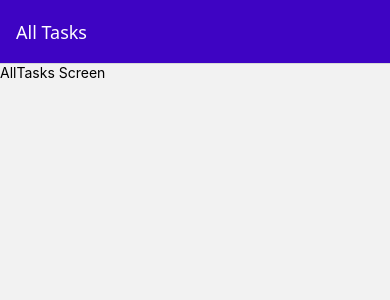
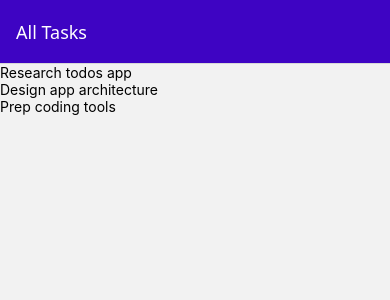
Before and after one commit to zarazi/taskman2, a React Native app: screen /AllTasks in a window 390 px wide. Shown: the top 300 px of the page. Built offline with nearby package versions, Linux system fonts and the light colour scheme.

Commit message:
Outputting dummy tasks list

```diff
--- /dev/null
+++ b/@types/task.d.ts
@@ -0,0 +1,6 @@
+export interface ITask {
+  id: string;
+  title: string;
+  description: string;
+  status: string;
+}
--- a/components/TasksOutput/TasksList.tsx
+++ b/components/TasksOutput/TasksList.tsx
@@ -1,7 +1,23 @@
-import { FlatList } from "react-native";
+import { FlatList, ListRenderItemInfo, Text } from "react-native";
 
-function TasksList() {
-  return <FlatList />;
+import { ITask } from "../../@types/task";
+
+interface TasksListProps {
+  tasks: ITask[];
+}
+
+function renderTaskItem({ item }: ListRenderItemInfo<ITask>) {
+  return <Text>{item.title}</Text>;
+}
+
+function TasksList({ tasks }: TasksListProps) {
+  return (
+    <FlatList
+      data={tasks}
+      renderItem={renderTaskItem}
+      keyExtractor={(item) => item.id}
+    />
+  );
 }
 
 export default TasksList;
--- a/components/TasksOutput/TasksOutput.tsx
+++ b/components/TasksOutput/TasksOutput.tsx
@@ -1,12 +1,7 @@
 import { View } from "react-native";
+
 import TasksList from "./TasksList";
-
-interface ITask {
-  id: string;
-  title: string;
-  description: string;
-  status: string;
-}
+import { ITask } from "../../@types/task";
 
 const DUMMY_TASKS: ITask[] = [
   {
@@ -32,7 +27,7 @@ const DUMMY_TASKS: ITask[] = [
 function TasksOutput() {
   return (
     <View>
-      <TasksList />
+      <TasksList tasks={DUMMY_TASKS} />
     </View>
   );
 }
--- a/screens/AllTasks.tsx
+++ b/screens/AllTasks.tsx
@@ -1,7 +1,7 @@
-import { Text } from "react-native";
+import TasksOutput from "../components/TasksOutput/TasksOutput";
 
 function AllTasks() {
-  return <Text>AllTasks Screen</Text>;
+  return <TasksOutput />;
 }
 
 export default AllTasks;
```
